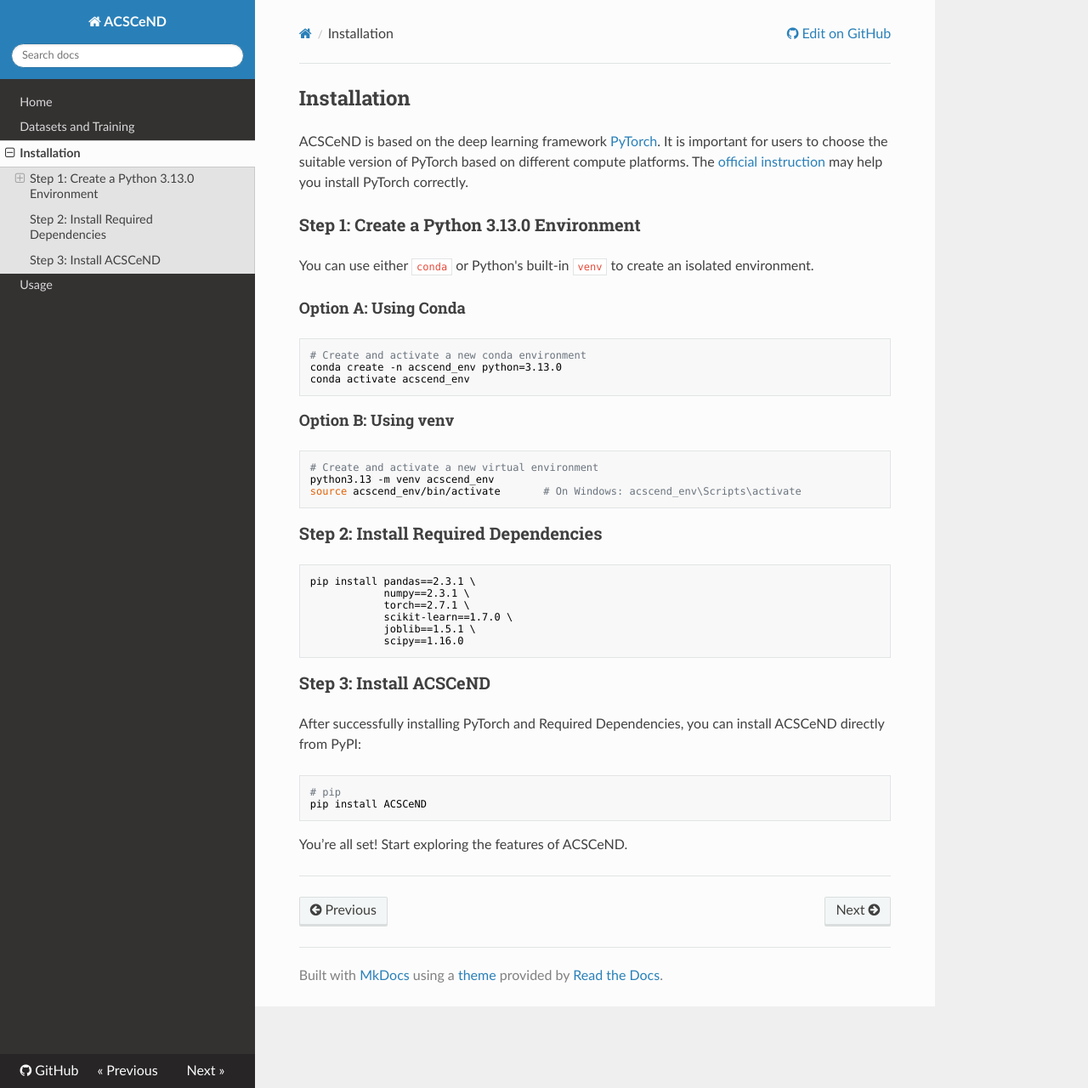
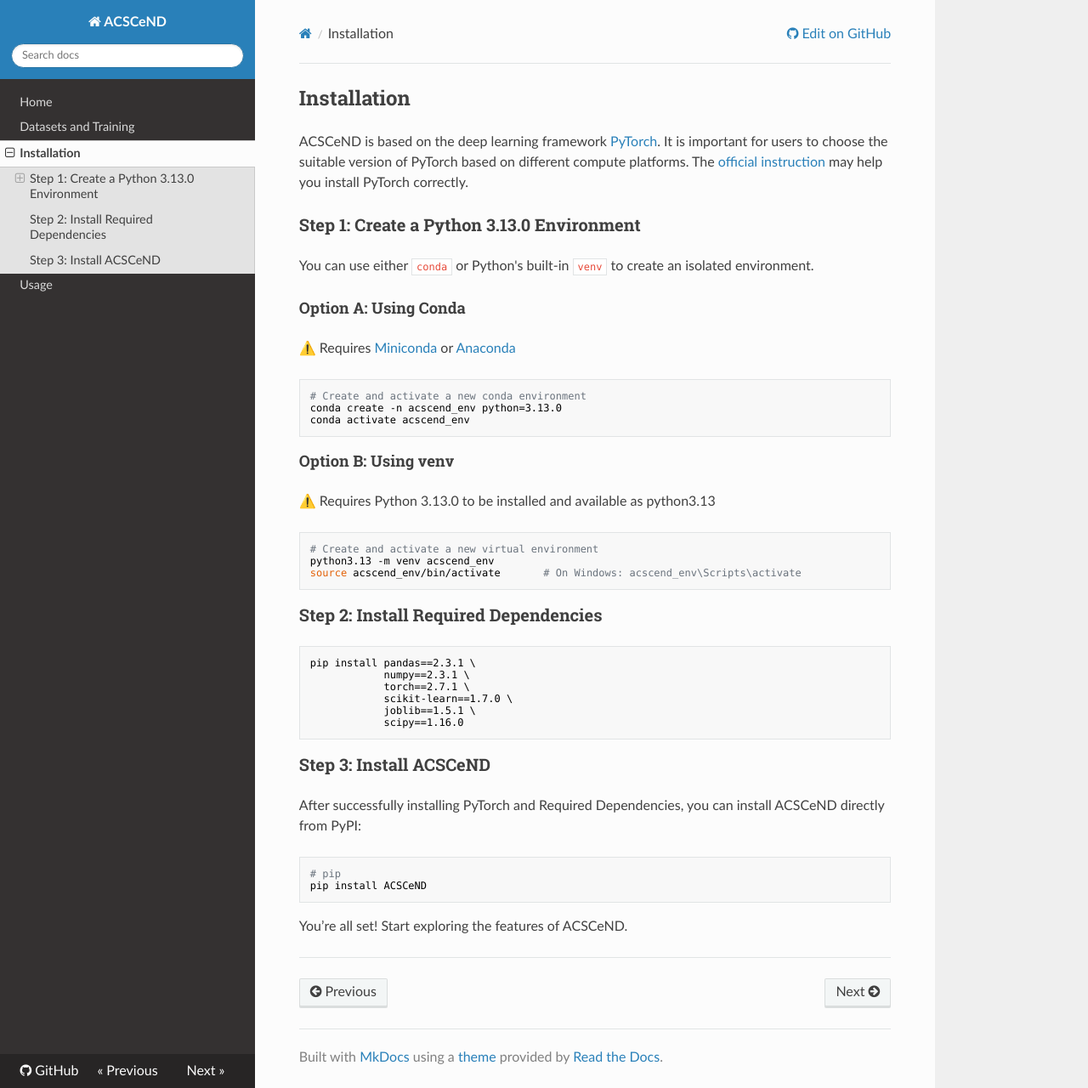
Before and after one commit to SML-CompBio/ACSCEND, an MkDocs documentation site: the page built from docs/installation.md, in a window 1280 px wide and 1280 px high. Shown: the whole window at 85% size. Built offline with MkDocs 1.6.1, drawn with Linux system fonts in a browser that asks for light colours; nearby versions of some CDN libraries.

Commit message:
Update installation.md

````diff
--- a/docs/installation.md
+++ b/docs/installation.md
@@ -5,7 +5,7 @@
 You can use either `conda` or Python's built-in `venv` to create an isolated environment.
 
 #### Option A: Using Conda
-
+⚠️ Requires [Miniconda](https://docs.conda.io/en/latest/miniconda.html) or [Anaconda](https://www.anaconda.com/)
 ```bash
 # Create and activate a new conda environment
 conda create -n acscend_env python=3.13.0
@@ -13,7 +13,7 @@
 ```
 
 #### Option B: Using venv
-
+⚠️ Requires Python 3.13.0 to be installed and available as python3.13
 ```bash
 # Create and activate a new virtual environment
 python3.13 -m venv acscend_env
````
